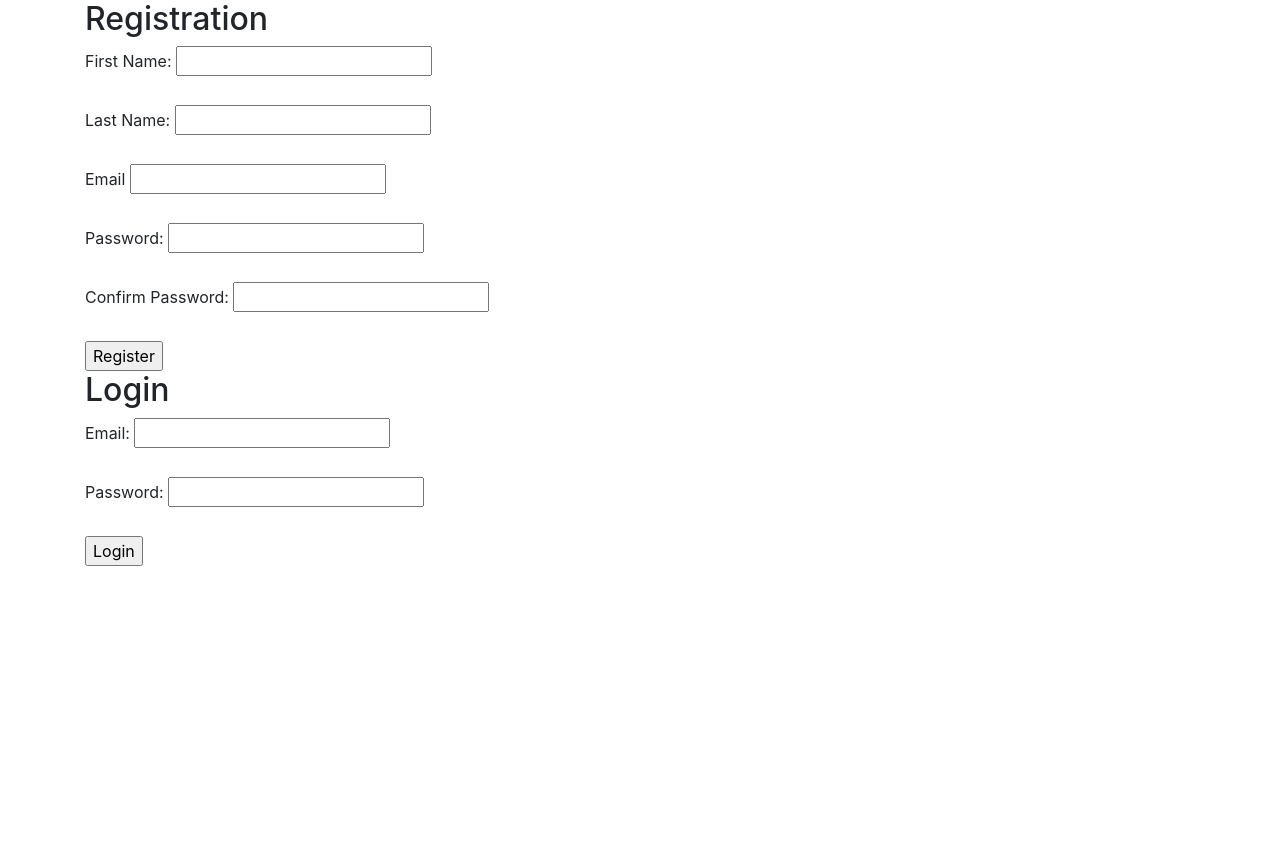
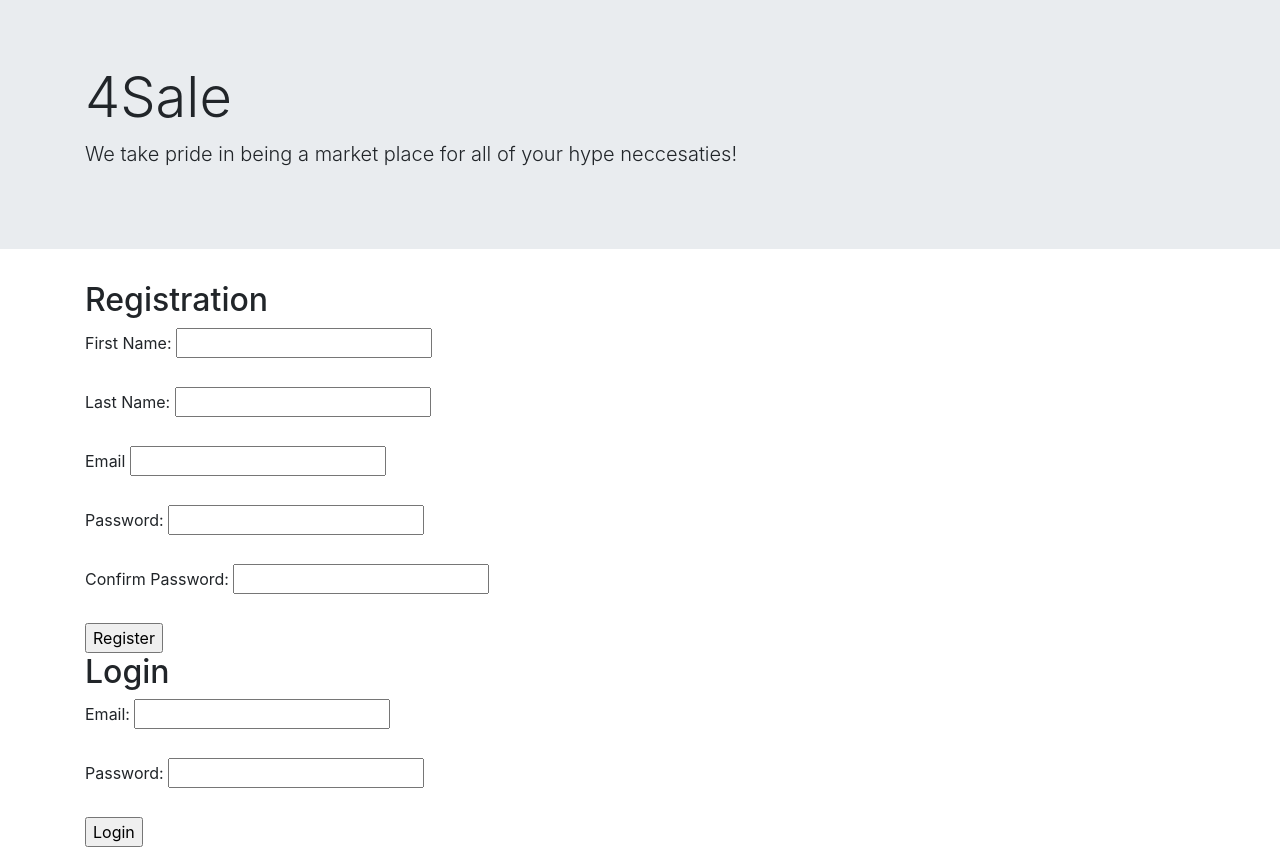
Before and after one commit to blakebonasera/4Sale, a Django app: page / in a window 1280 px wide. Before the commit the page ends 566 px from the top, so only its background shows below. Run offline with Django 3.2, Linux system fonts and the light colour scheme; some libraries are stand-ins or nearby versions.

Commit message:
static folders and jumbotron on Login

```diff
--- a/main/templates/index.html
+++ b/main/templates/index.html
@@ -10,10 +10,16 @@
     <link rel="stylesheet" href="https://maxcdn.bootstrapcdn.com/bootstrap/4.0.0/css/bootstrap.min.css"
         integrity="sha384-Gn5384xqQ1aoWXA+058RXPxPg6fy4IWvTNh0E263XmFcJlSAwiGgFAW/dAiS6JXm" crossorigin="anonymous" />
 
-    <title>Hello, world!</title>
+    <title>4Sale</title>
 </head>
 
 <body>
+    <div class="jumbotron jumbotron-fluid">
+        <div class="container">
+            <h1 class="display-4">4Sale</h1>
+            <p class="lead">We take pride in being a market place for all of your hype neccesaties!</p>
+        </div>
+    </div>
     <div class="container">
         <div id="registration">
             <h2>Registration</h2>
```
Lines whose indentation alone changed are shown as unchanged.
